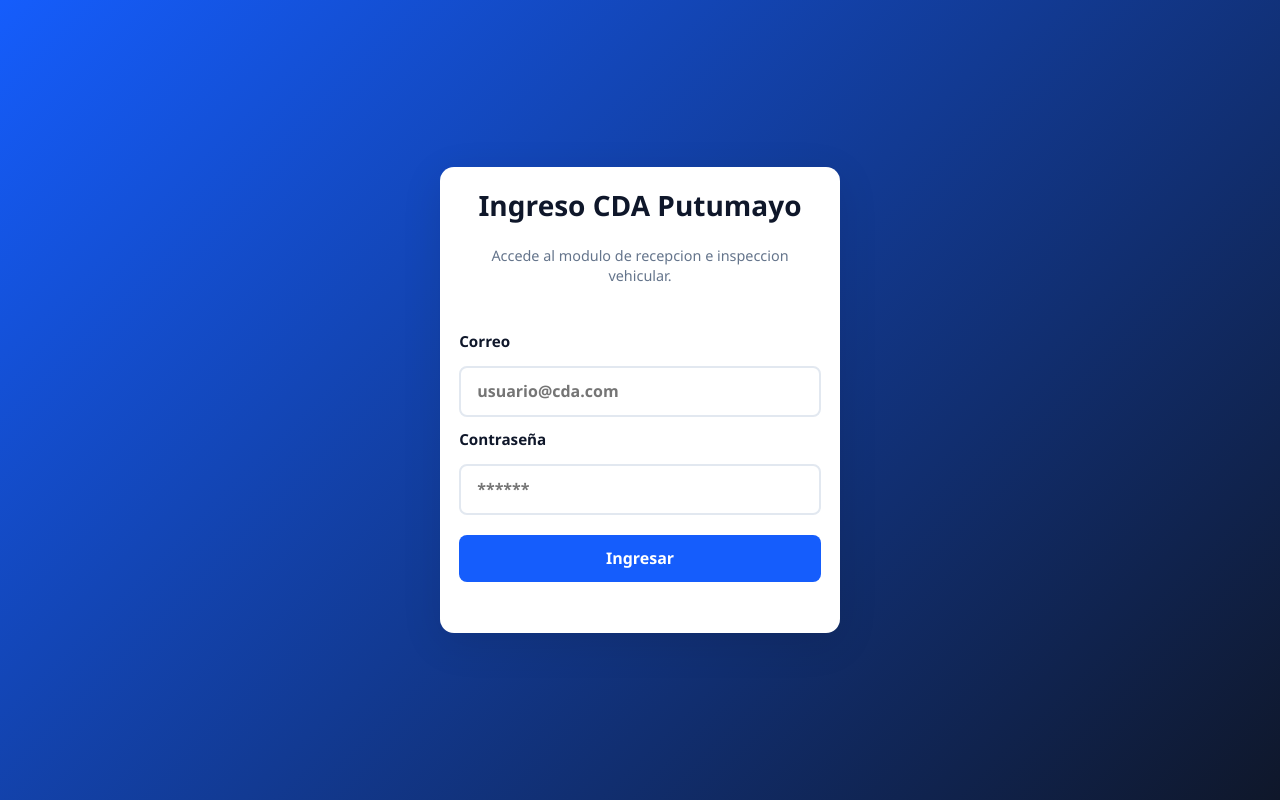
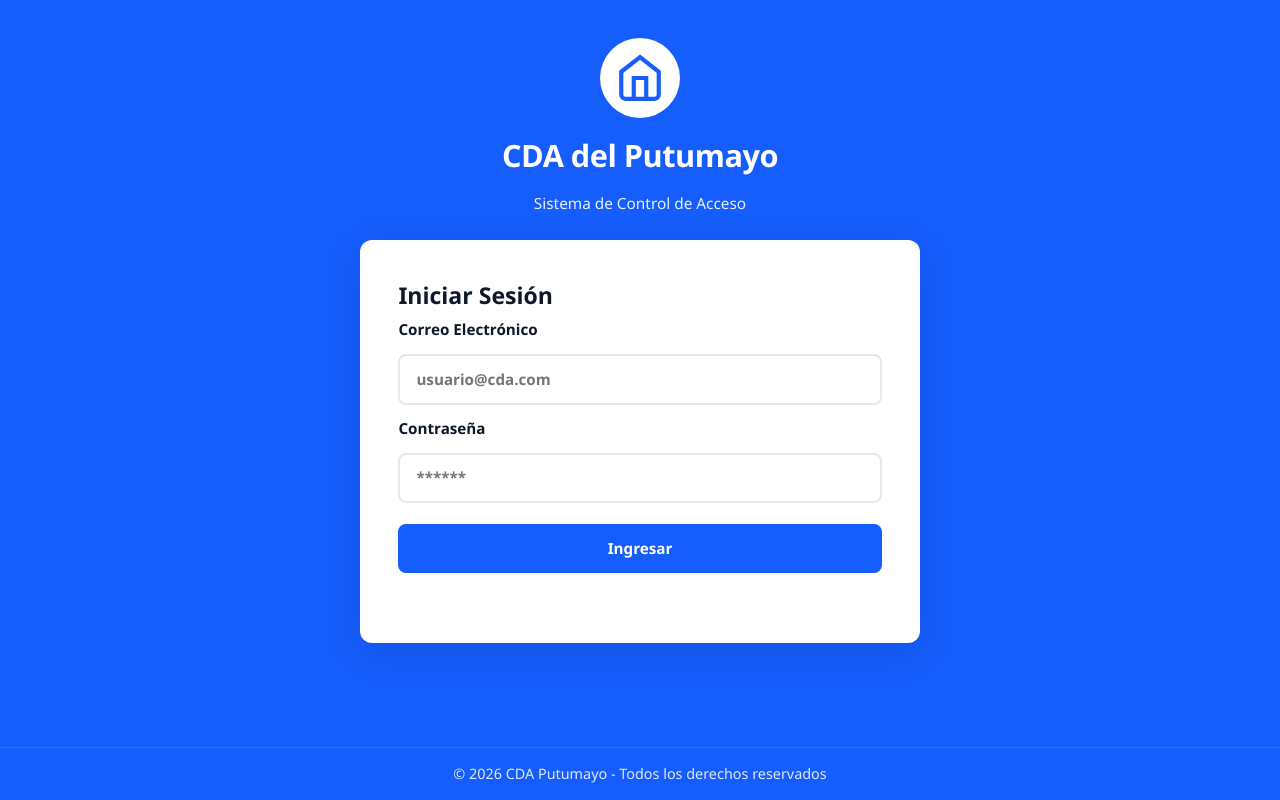
Before and after one commit to CDA-SYSTEM/FRONTEND_CDA, a React (Vite) app: page /login in a window 1280 px wide. Built offline with nearby package versions, Linux system fonts and the light colour scheme; no server answers.

Commit message:
se agrego la parte del header

```diff
--- a/index.html
+++ b/index.html
@@ -8,6 +8,9 @@
   </head>
   <body>
     <div id="root"></div>
+    <footer class="global-footer">
+      © 2026 CDA Putumayo - Todos los derechos reservados
+    </footer>
     <script type="module" src="/src/main.tsx"></script>
   </body>
 </html>
--- a/src/index.css
+++ b/src/index.css
@@ -8,6 +8,12 @@
   -moz-osx-font-smoothing: grayscale;
 }
 
+html {
+  width: 100%;
+  margin: 0;
+  padding: 0;
+}
+
 * {
   box-sizing: border-box;
 }
@@ -15,6 +21,36 @@
 body {
   margin: 0;
   min-width: 320px;
+  width: 100%;
+  overflow-x: hidden;
+  padding: 0;
+}
+
+#root {
+  min-height: 100vh;
+  width: 100%;
+}
+
+.global-footer {
+  position: fixed;
+  bottom: 0;
+  left: 0;
+  right: 0;
+  text-align: center;
+  padding: 1rem 0;
+  color: #e0e7ff;
+  font-size: 0.9rem;
+  background: #155dfc;
+  border-top: 1px solid rgba(255, 255, 255, 0.1);
+  z-index: 10;
+}
+
+.app-footer {
+  text-align: center;
+  padding: 1rem 0;
+  color: #94a3b8;
+  font-size: 0.9rem;
+  background: transparent;
 }
 
 h1,
@@ -62,6 +98,7 @@ label span {
 
 .app-shell {
   min-height: 100vh;
+  padding-bottom: 60px;
 }
 
 .topbar {
@@ -132,23 +169,6 @@ label span {
   gap: 0.8rem;
 }
 
-.auth-shell {
-  min-height: 100vh;
-  display: grid;
-  place-items: center;
-  background: linear-gradient(135deg, #155DFC );
-  padding: 1rem;
-}
-
-.auth-card {
-  width: min(100%, 420px);
-  background: #fff;
-  border-radius: 14px;
-  padding: 1.2rem;
-  display: grid;
-  gap: 0.8rem;
-}
-
 .checklist {
   list-style: none;
   margin: 0;
--- a/src/modules/auth/pages/LoginPage.css
+++ b/src/modules/auth/pages/LoginPage.css
@@ -1,34 +1,93 @@
 /* Auth Shell - Contenedor principal */
 .auth-shell {
+  width: 100%;
+  height: 100vh;
   min-height: 100vh;
+  display: flex;
+  flex-direction: column;
+  align-items: center;
+  justify-content: flex-start;
+  background: #155dfc;
+  padding: clamp(1.5rem, 3vw, 3rem) 1rem clamp(4rem, 6vw, 6rem) 1rem;
+  gap: clamp(1.5rem, 2vw, 2rem);
+  box-sizing: border-box;
+  margin: 0;
+}
+
+.auth-panel {
+  width: min(100%, 560px);
+  display: flex;
+  flex-direction: column;
+  align-items: center;
+  gap: clamp(1.5rem, 2vw, 2rem);
+  margin: 0 auto;
+}
+
+/* Header con logo y título */
+.auth-header {
+  display: flex;
+  flex-direction: column;
+  align-items: center;
+  gap: 1rem;
+  color: white;
+  text-align: center;
+  width: 100%;
+  padding: 0 1rem;
+}
+
+.logo-circle {
+  width: 80px;
+  height: 80px;
+  background: white;
+  border-radius: 50%;
   display: flex;
   align-items: center;
   justify-content: center;
-  background: linear-gradient(135deg, #155dfc 0%, #0f172a 100%);
-  padding: 1rem;
+  color: #155dfc;
+  flex-shrink: 0;
+}
+
+.logo-circle svg {
+  width: 50px;
+  height: 50px;
+}
+
+.auth-header h1 {
+  margin: 0;
+  font-size: clamp(1.6rem, 2.4vw, 2rem);
+  font-weight: 700;
+  letter-spacing: -0.5px;
+}
+
+.auth-subtitle {
+  margin: 0;
+  font-size: clamp(0.95rem, 1.2vw, 1rem);
+  opacity: 0.9;
+  font-weight: 400;
 }
 
 /* Auth Card - Tarjeta del formulario */
 .auth-card {
   background: white;
   border-radius: 12px;
-  padding: 3rem;
+  padding: clamp(1.5rem, 3vw, 3rem);
   box-shadow: 0 10px 40px rgba(0, 0, 0, 0.1);
-  max-width: 400px;
   width: 100%;
+  max-width: none;
+  box-sizing: border-box;
 }
 
-.auth-card h1 {
+.auth-card h2 {
   margin: 0 0 0.5rem 0;
-  font-size: 1.75rem;
+  font-size: clamp(1.3rem, 1.8vw, 1.5rem);
   color: #0f172a;
-  text-align: center;
+  text-align: left;
 }
 
 .auth-card > p {
   margin: 0 0 2rem 0;
   color: #64748b;
-  text-align: center;
+  text-align: left;
   font-size: 0.9rem;
 }
 
@@ -36,7 +95,7 @@
 .form-grid {
   display: flex;
   flex-direction: column;
-  gap: 1.5rem;
+  gap: clamp(1rem, 1.5vw, 1.5rem);
   margin-bottom: 2rem;
 }
 
@@ -50,10 +109,10 @@
 }
 
 .form-grid input {
-  padding: 0.75rem 1rem;
+  padding: 0.8rem 1rem;
   border: 2px solid #e2e8f0;
   border-radius: 8px;
-  font-size: 1rem;
+  font-size: clamp(0.95rem, 1.1vw, 1rem);
   transition: border-color 0.3s ease;
 }
 
@@ -76,12 +135,12 @@
 }
 
 .form-grid button {
-  padding: 0.75rem 1rem;
+  padding: 0.85rem 1rem;
   background-color: #155dfc;
   color: white;
   border: none;
   border-radius: 8px;
-  font-size: 1rem;
+  font-size: clamp(0.95rem, 1.1vw, 1rem);
   font-weight: 600;
   cursor: pointer;
   transition: background-color 0.3s ease, transform 0.2s ease;
@@ -118,35 +177,60 @@
   font-size: 0.95rem;
 }
 
-/* Forgot Password Link */
-.forgot-password {
-  text-align: center;
-  margin: 0;
+/* Responsive */
+@media (max-width: 1024px) {
+  .auth-panel {
+    width: min(100%, 520px);
+  }
+
+  .auth-card {
+    padding: 2rem;
+  }
 }
 
-.forgot-password a {
-  color: #155dfc;
-  text-decoration: none;
-  font-size: 0.9rem;
-  transition: color 0.3s ease;
-}
-
-.forgot-password a:hover {
-  color: #0f47d6;
-  text-decoration: underline;
-}
-
-/* Responsive */
 @media (max-width: 640px) {
-  .auth-card {
-    padding: 2rem 1.5rem;
+  .auth-shell {
+    padding: 1rem;
+    gap: 1rem;
   }
 
-  .auth-card h1 {
+  .auth-panel {
+    width: 100%;
+    gap: 1rem;
+  }
+
+  .auth-header {
+    padding: 0;
+    gap: 0.75rem;
+  }
+
+  .auth-header h1 {
     font-size: 1.5rem;
+  }
+
+  .auth-subtitle {
+    font-size: 0.9rem;
+  }
+
+  .logo-circle {
+    width: 60px;
+    height: 60px;
+  }
+
+  .logo-circle svg {
+    width: 40px;
+    height: 40px;
+  }
+
+  .auth-card {
+    padding: 1.5rem 1.25rem;
   }
 
   .form-grid {
     gap: 1rem;
   }
+
+  .auth-card h2 {
+    font-size: 1.2rem;
+  }
 }
--- a/src/modules/auth/pages/LoginPage.tsx
+++ b/src/modules/auth/pages/LoginPage.tsx
@@ -64,9 +64,20 @@ export function LoginPage() {
 
   return (
     <main className="auth-shell">
+      <div className="auth-panel">
+        <div className="auth-header">
+          <div className="logo-circle">
+            <svg viewBox="0 0 24 24" fill="none" stroke="currentColor" strokeWidth="2">
+              <path d="M3 9l9-7 9 7v11a2 2 0 0 1-2 2H5a2 2 0 0 1-2-2z"></path>
+              <polyline points="9 22 9 12 15 12 15 22"></polyline>
+            </svg>
+          </div>
+          <h1>CDA del Putumayo</h1>
+          <p className="auth-subtitle">Sistema de Control de Acceso</p>
+        </div>
+
         <section className="auth-card">
-        <h1>Ingreso CDA Putumayo</h1>
-        <p>Accede al modulo de recepcion e inspeccion vehicular.</p>
+          <h2>Iniciar Sesión</h2>
 
           {/* Mostrar error genérico del servidor */}
           {error && (
@@ -77,7 +88,7 @@ export function LoginPage() {
 
           <form onSubmit={handleSubmit(onSubmit)} className="form-grid">
             <label>
-            Correo
+              Correo Electrónico
               <input
                 type="email"
                 placeholder="usuario@cda.com"
@@ -104,9 +115,8 @@ export function LoginPage() {
               {isLoading ? 'Iniciando sesión...' : 'Ingresar'}
             </button>
           </form>
-
-
         </section>
+      </div>
     </main>
   )
 }
--- a/src/shared/layout/AppLayout.tsx
+++ b/src/shared/layout/AppLayout.tsx
@@ -68,6 +68,7 @@ export function AppLayout() {
             </div>
           </div>
         </div>
+
       )}
     </div>
   )
```
Lines whose indentation alone changed are shown as unchanged.
